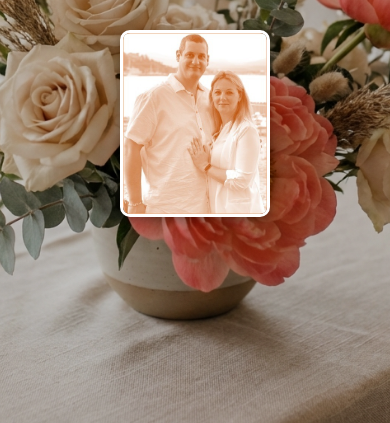
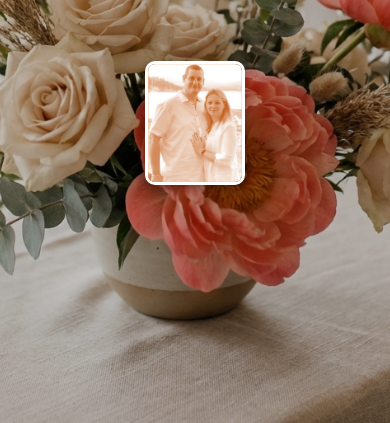
Before and after one commit to Vatel77/mariagebenegui.fr, a website: page index.html in a window 390 px wide. Shown: the part 418-841 px from the top of the page. Drawn offline with nearby package versions, Linux system fonts and the light colour scheme; a web font is replaced by a local one.

Commit message:
Add files via upload

```diff
--- a/style.css
+++ b/style.css
@@ -237,8 +237,10 @@ section {
 
     /* Resize photo on mobile if needed */
     .hero-photo {
-        width: 150px;
-        /* Slightly smaller on mobile */
+        width: 100px;
+        /* Smaller on mobile to save space */
+        margin-top: 1rem;
+        /* Reduce spacing on mobile */
     }
 
     :root {
```
